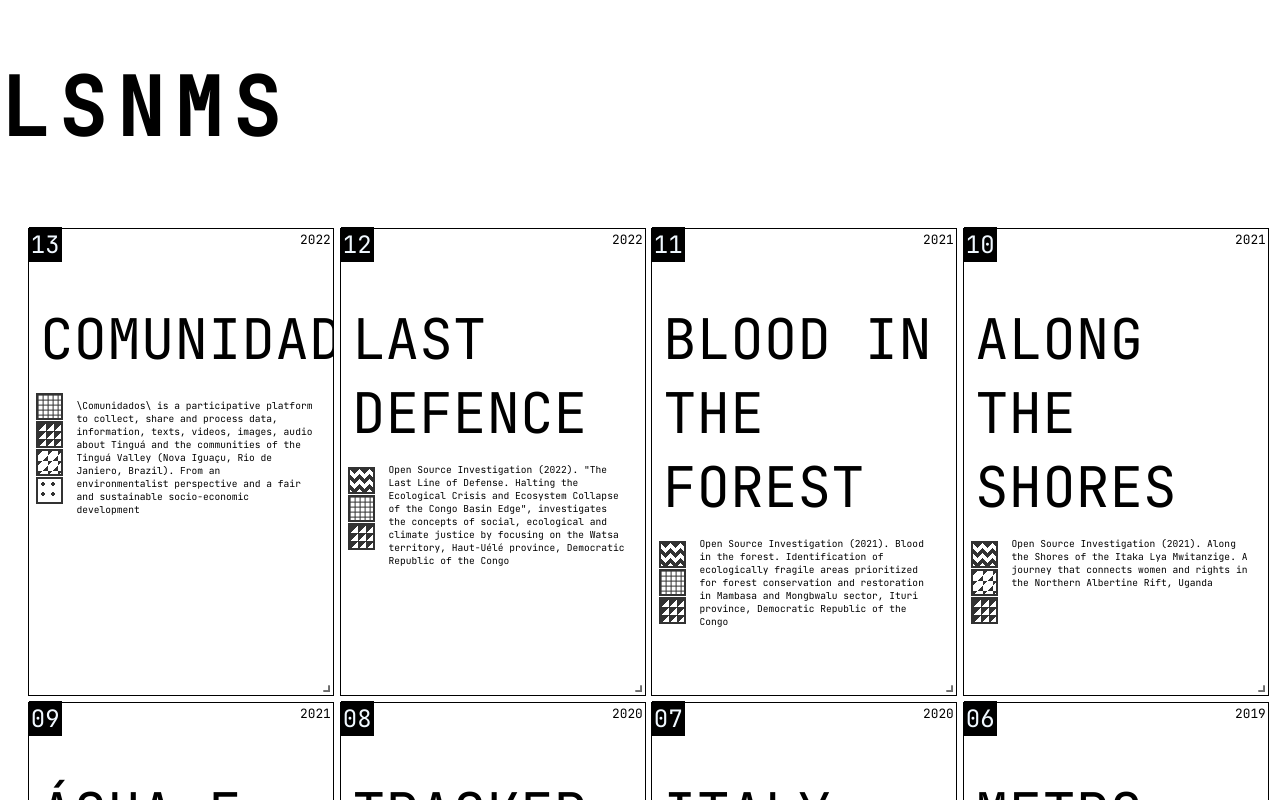
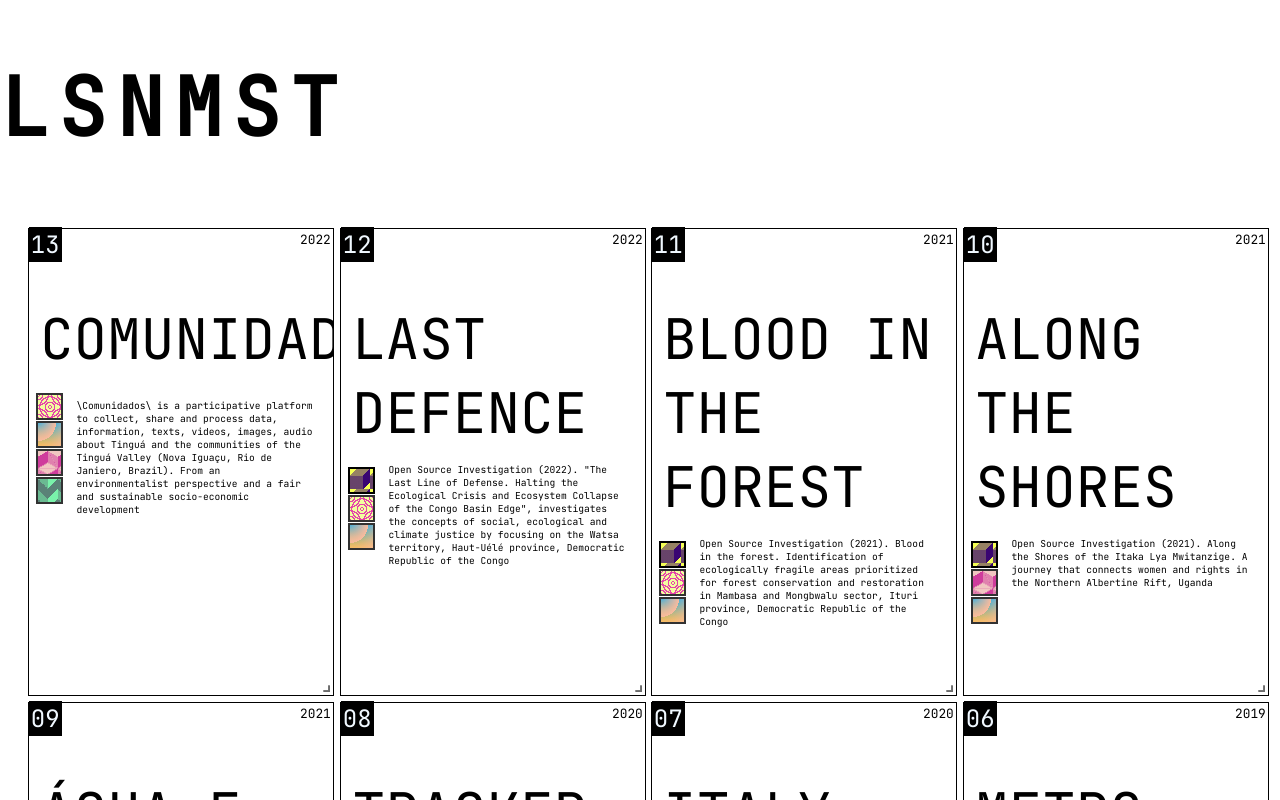
Before and after one commit to lsnmst/lsnmst, a React (Create React App) app: page / in a window 1280 px wide. Shown: the top 800 px of the page. Built offline with nearby package versions, Linux system fonts and the light colour scheme.

Commit message:
Update Layout

```diff
--- a/src/pages/Home.jsx
+++ b/src/pages/Home.jsx
@@ -123,7 +123,7 @@ export default class Home extends React.Component {
     ];
 
     return (
-      <><><><h1>LSNMS</h1>
+      <><><><h1>LSNMST</h1>
 
         <div>
           <ResponsiveGridLayout
@@ -156,7 +156,7 @@ export default class Home extends React.Component {
                       {' '}
                       <div>
                         <SimpleImageSlider
-                          width={700}
+                          width={400}
                           height={500}
                           style={{ margin: '0 auto' }}
                           images={comunidadosImg}
@@ -241,7 +241,7 @@ export default class Home extends React.Component {
                       {' '}
                       <div>
                         <SimpleImageSlider
-                          width={600}
+                          width={500}
                           height={400}
                           style={{ margin: '0 auto' }}
                           images={bloodImg}
--- a/src/pages/block.css
+++ b/src/pages/block.css
@@ -262,7 +262,7 @@ h1 {
         margin: 20px auto ;
     }
     .biotext{
-        margin-left: 22px;
+        margin-left: 10px;
         font-family: 'JetBrains Mono', monospace;
         font-weight: 600;
         font-size: 0.75em;
@@ -273,4 +273,7 @@ h1 {
         align-items: center;
         justify-content: center;
     }
+    .react-grid-item {
+        margin: 0;
+    }
 }
--- a/src/pages/patterns.css
+++ b/src/pages/patterns.css
@@ -20,11 +20,9 @@
   background-repeat: repeat;
 }
 .circles-3 {
-  opacity: 0.8;
-  background-image:  linear-gradient(135deg, #000000 25%, transparent 25%), linear-gradient(225deg, #000000 25%, transparent 25%), linear-gradient(45deg, #000000 25%, transparent 25%), linear-gradient(315deg, #000000 25%, rgba(255,255,255, 0) 25%);
-  background-position:  5px 0, 5px 0, 0 0, 0 0;
-  background-size: 10px 10px;
-  background-repeat: repeat;
+  background: linear-gradient(135deg, #f5ff54 16.66%, transparent 0 83.33%, #f5ff54 0), conic-gradient(from 45deg at 66.66% 33.33%, #390572 135deg, rgba(57,5,114,0.75) 0% 225deg, rgba(57,5,114,0.5) 0%);
+  background-size: 20px 20px;
+  background-color: #f5ff54;
   width: 15px;
   height: 15px;
   padding: 4px;
@@ -34,8 +32,10 @@
 .circles-4 {
   background-color: rgba(255,255,255, 0);
   opacity: 0.8;
-  background: radial-gradient(circle, transparent 20%, rgba(255,255,255, 0) 20%, rgba(255,255,255, 0) 80%, transparent 80%, transparent), radial-gradient(circle, transparent 20%, rgba(255,255,255, 0) 20%, rgba(255,255,255, 0) 80%, transparent 80%, transparent) 10px 10px, linear-gradient(#000000 0.8px, transparent 0.8px) 0 -0.4px, linear-gradient(90deg, #000000 0.8px, rgba(255,255,255, 0) 0.8px) -0.4px 0;
-  background-size: 10px 10px, 10px 10px, 5px 5px, 5px 5px;
+  background: repeating-radial-gradient(circle, transparent, transparent 4.2px, #df1694 4.2px, #df1694 5.4px), repeating-radial-gradient(circle, transparent, transparent 4.2px, #df1694 4.2px, #df1694 5.4px), #effe88;
+  background-size: 24px 24px;
+  background-position: 0 0, 12px 12px, 24px 12px;
+  background-color: #effe88;
   width: 15px;
   height: 15px;
   padding: 4px;
@@ -45,8 +45,8 @@
 .circles-5 {
   background-color: rgba(255,255,255, 0);
   opacity: 0.8;
-  background-image: linear-gradient(-45deg, rgba(255,255,255, 0), rgba(255,255,255, 0) 50%, #000 50%, #000);
-  background-size: 8px 8px;
+  background-image:  repeating-radial-gradient(circle at 0 0, transparent 0, #f8ab87 18px), repeating-linear-gradient(#209dd2, #f8ac25);
+  background-color: #f8ab87;
   width: 15px;
   height: 15px;
   padding: 4px;
@@ -54,12 +54,11 @@
   margin: 1px;
 }
 .circles-6 {
-  background-color: rgba(255,255,255, 0);
   opacity: 0.8;
-  background-image:  linear-gradient(135deg, #000000 25%, transparent 25%), linear-gradient(225deg, rgba(255,255,255, 0) 25%, transparent 25%), linear-gradient(45deg, rgba(255,255,255, 0) 25%, transparent 25%), linear-gradient(315deg, #000 25%, rgba(255,255,255, 0) 25%);
-  background-position:  10px 0, 10px 0, 0 0, 0 0;
-  background-size: 10px 10px;
-  background-repeat: repeat;
+  background-image:  linear-gradient(30deg, #eeb8b2 12%, transparent 12.5%, transparent 87%, #eeb8b2 87.5%, #eeb8b2), linear-gradient(150deg, #eeb8b2 12%, transparent 12.5%, transparent 87%, #eeb8b2 87.5%, #eeb8b2), linear-gradient(30deg, #eeb8b2 12%, transparent 12.5%, transparent 87%, #eeb8b2 87.5%, #eeb8b2), linear-gradient(150deg, #eeb8b2 12%, transparent 12.5%, transparent 87%, #eeb8b2 87.5%, #eeb8b2), linear-gradient(60deg, rgba(238,184,178,0.5) 25%, transparent 25.5%, transparent 75%, rgba(238,184,178,0.5) 75%, rgba(238,184,178,0.5)), linear-gradient(60deg, rgba(238,184,178,0.5) 25%, transparent 25.5%, transparent 75%, rgba(238,184,178,0.5) 75%, rgba(238,184,178,0.5));
+  background-size: 20px 35px;
+  background-position: 0 0, 0 0, 10px 17.5px, 10px 17.5px, 0 0, 10px 17.5px;
+  background-color: #c40c84;
   width: 15px;
   height: 15px;
   padding: 4px;
@@ -67,10 +66,9 @@
   margin: 1px;
 }
 .circles-7 {
-  background-color: #fff;
   opacity: 0.8;
-  background-image: radial-gradient(#000 2px, #fff 2px);
-  background-size: 10px 10px;
+  background: linear-gradient(135deg, #58ef96 25%, transparent 25%) -10px 0/ 20px 20px, linear-gradient(225deg, rgba(88,239,150,0.5) 25%, transparent 25%) -10px 0/ 20px 20px, linear-gradient(315deg, #58ef96 25%, transparent 25%) 0 0/ 20px 20px, linear-gradient(45deg, rgba(88,239,150,0.5) 25%, #326356 25%) 0 0/ 20px 20px;
+  background-color: #326356;
   width: 15px;
   height: 15px;
   padding: 4px;
```
Also changed, not shown: 2 other files (tests, documents, lock files or other folders).
